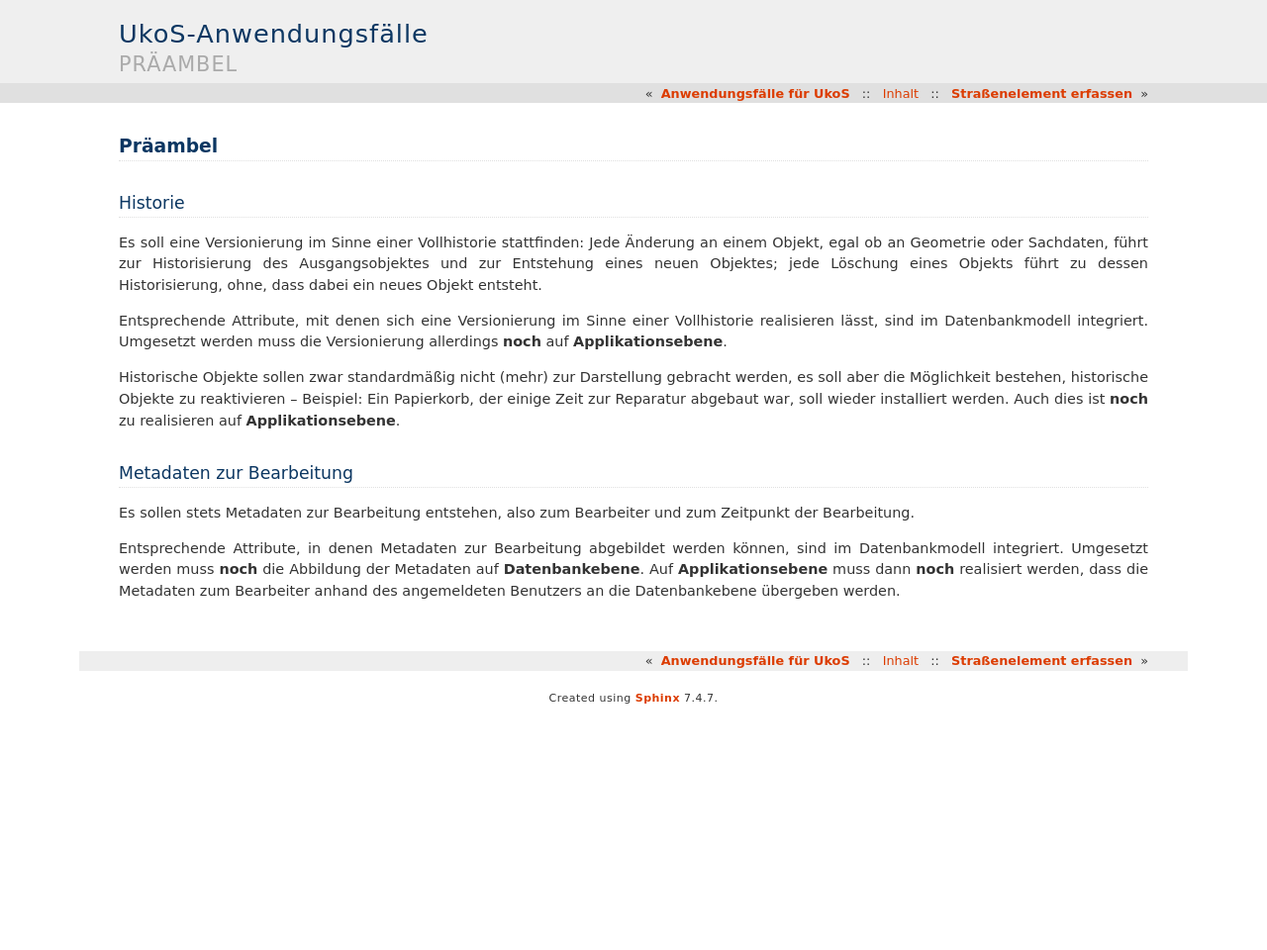
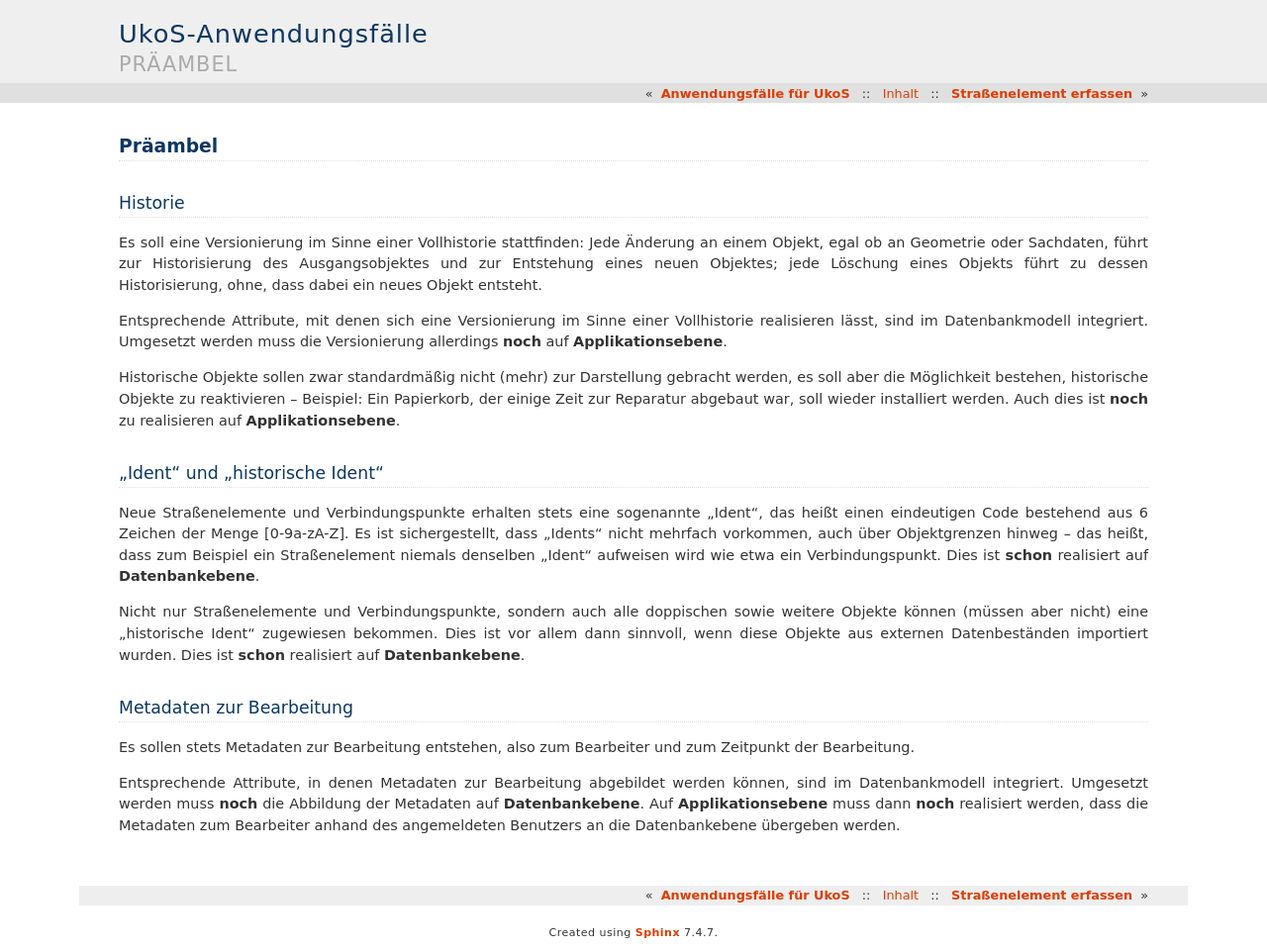
Before and after one commit to rostock/ukos-anwendungsfaelle, a Sphinx documentation site: the page built from source/praeambel/praeambel.rst, in a window 1280 px wide. Shown: the whole page at 99% size. Built offline with Sphinx 7.4.7, drawn with Linux system fonts in a browser that asks for light colours; before the commit the page ends 900 px from its top, so only the background shows below that.

Commit message:
an aktuelle Commits im Datenbankmodell angepasst (Ident und historische Ident etc.)

```diff
--- a/source/flaechen/flaeche-bearbeiten-zeichnen.rst
+++ b/source/flaechen/flaeche-bearbeiten-zeichnen.rst
@@ -29,3 +29,5 @@ Sachdaten
 ---------
 
 * automatisierte Neuberechnung des Flächeninhaltes in Quadratmetern (**noch** zu realisieren auf **Datenbankebene**)
+
+falls Fläche aufgetrennt wurde: siehe Fläche mittels Zeichnen erfassen, Abschnitt :ref:`Sachdaten <flaeche-bearbeiten-zeichnen_sachdaten>`
--- a/source/praeambel/praeambel.rst
+++ b/source/praeambel/praeambel.rst
@@ -14,6 +14,15 @@ Entsprechende Attribute, mit denen sich eine Versionierung im Sinne einer Vollhi
 
 Historische Objekte sollen zwar standardmäßig nicht (mehr) zur Darstellung gebracht werden, es soll aber die Möglichkeit bestehen, historische Objekte zu reaktivieren – Beispiel: Ein Papierkorb, der einige Zeit zur Reparatur abgebaut war, soll wieder installiert werden. Auch dies ist **noch** zu realisieren auf **Applikationsebene**.
 
+.. _praeambel_ident:
+
+„Ident“ und „historische Ident“
+-------------------------------
+
+Neue Straßenelemente und Verbindungspunkte erhalten stets eine sogenannte „Ident“, das heißt einen eindeutigen Code bestehend aus 6 Zeichen der Menge [0-9a-zA-Z]. Es ist sichergestellt, dass „Idents“ nicht mehrfach vorkommen, auch über Objektgrenzen hinweg – das heißt, dass zum Beispiel ein Straßenelement niemals denselben „Ident“ aufweisen wird wie etwa ein Verbindungspunkt. Dies ist **schon** realisiert auf **Datenbankebene**.
+
+Nicht nur Straßenelemente und Verbindungspunkte, sondern auch alle doppischen sowie weitere Objekte können (müssen aber nicht) eine „historische Ident“ zugewiesen bekommen. Dies ist vor allem dann sinnvoll, wenn diese Objekte aus externen Datenbeständen importiert wurden. Dies ist **schon** realisiert auf **Datenbankebene**.
+
 .. _praeambel_bearbeitung:
 
 Metadaten zur Bearbeitung
--- a/source/strassenelemente-verbindungspunkte/strassenelement-auftrennen.rst
+++ b/source/strassenelemente-verbindungspunkte/strassenelement-auftrennen.rst
@@ -23,5 +23,5 @@ Sachdaten
 * Übernahme oder Neueingabe aller verpflichtenden und optionalen Attribute in/für die beiden neuen Straßenelemente, zum Beispiel einer Bemerkung (**noch** zu realisieren auf **Applikationsebene**)
 * automatisierte Übernahme aller gemäß Datenbankmodell verpflichtenden Verknüpfungen in die beiden neuen Straßenelemente, zum Beispiel mit einer Straße (über diese dann auch Zuordnung der Organisationseinheit, also der zuständigen Verwaltung) und einer Klassifizierung (**noch** zu realisieren auf **Datenbankebene**)
 * automatisierte Aufteilung aller 1..1-Verknüpfungen anderer Objekte mit dem vorhandenen Straßenelement auf die beiden neuen Straßenelemente, und zwar je nach Lage des anderen Objektes zu genau einem der beiden neuen Straßenelemente, sodass nach wie vor 1..1-Verknüpfungen bestehen (**noch** zu realisieren auf **Datenbankebene**)
-* automatisierte Übernahme aller weiteren verpflichtenden Attribute in die beiden neuen Straßenelemente *außer* der UUID (**schon** realisiert auf **Datenbankebene** über Standardwerte)
+* automatisierte Übernahme aller weiteren verpflichtenden Attribute in die beiden neuen Straßenelemente *außer* der UUID und der „Ident“, die jeweils neu erstellt werden (**schon** realisiert auf **Datenbankebene** über Standardwerte respektive Trigger)
 * automatisierte Neuberechnung der Längen in Metern der beiden neuen Straßenelemente (**noch** zu realisieren auf **Datenbankebene**)
--- a/source/strassenelemente-verbindungspunkte/strassenelement-erfassen.rst
+++ b/source/strassenelemente-verbindungspunkte/strassenelement-erfassen.rst
@@ -21,5 +21,5 @@ Sachdaten
 
 * Eingabe aller gemäß Datenbankmodell verpflichtenden Verknüpfungen, zum Beispiel mit einer Straße (über diese dann auch Zuordnung der Organisationseinheit, also der zuständigen Verwaltung) und einer Klassifizierung (**noch** zu realisieren auf **Applikationsebene**)
 * Eingabe aller verpflichtenden und optionalen Attribute, zum Beispiel einer Bemerkung (**noch** zu realisieren auf **Applikationsebene**)
-* automatisierte Erstellung aller weiteren verpflichtenden Attribute, zum Beispiel der UUID (**schon** realisiert auf **Datenbankebene** über Standardwerte)
+* automatisierte Erstellung aller weiteren verpflichtenden Attribute, zum Beispiel der UUID und der „Ident“ (**schon** realisiert auf **Datenbankebene** über Standardwerte respektive Trigger)
 * automatisierte Berechnung der Länge in Metern (**noch** zu realisieren auf **Datenbankebene**)
```
